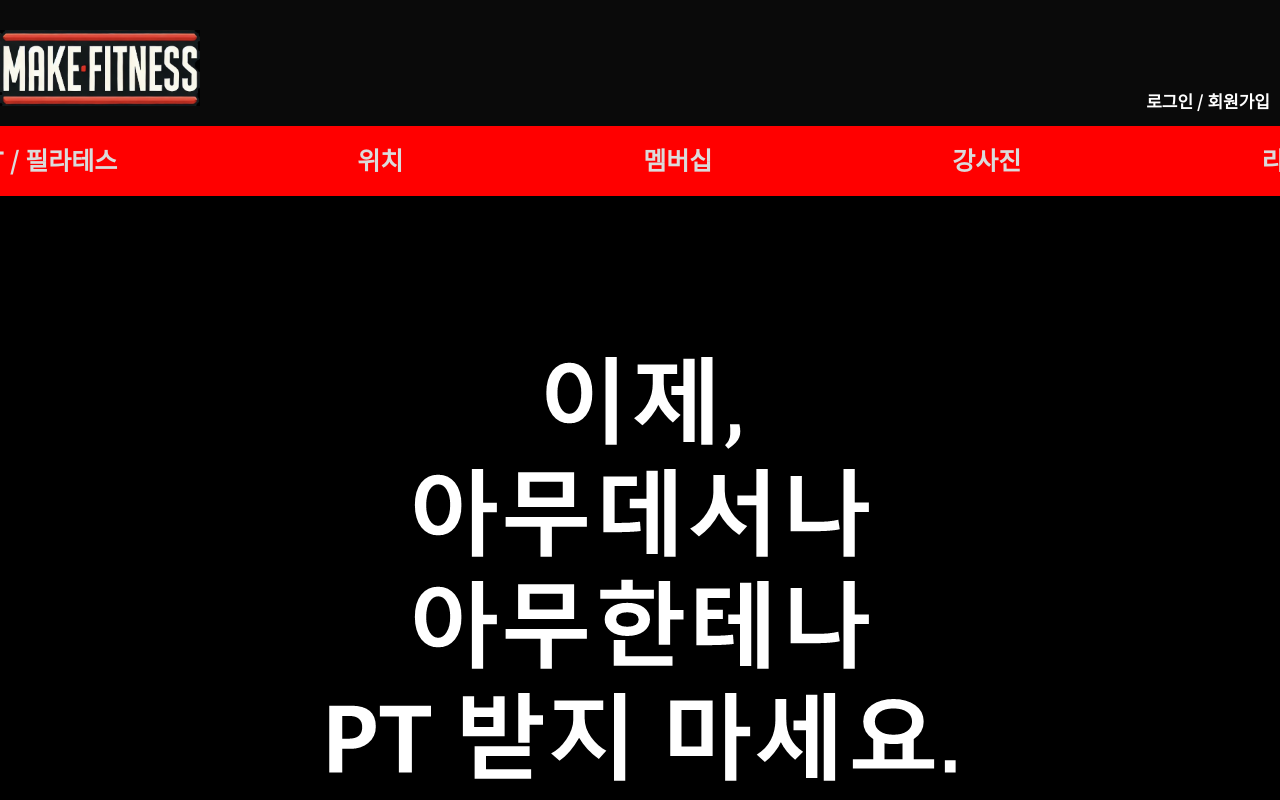
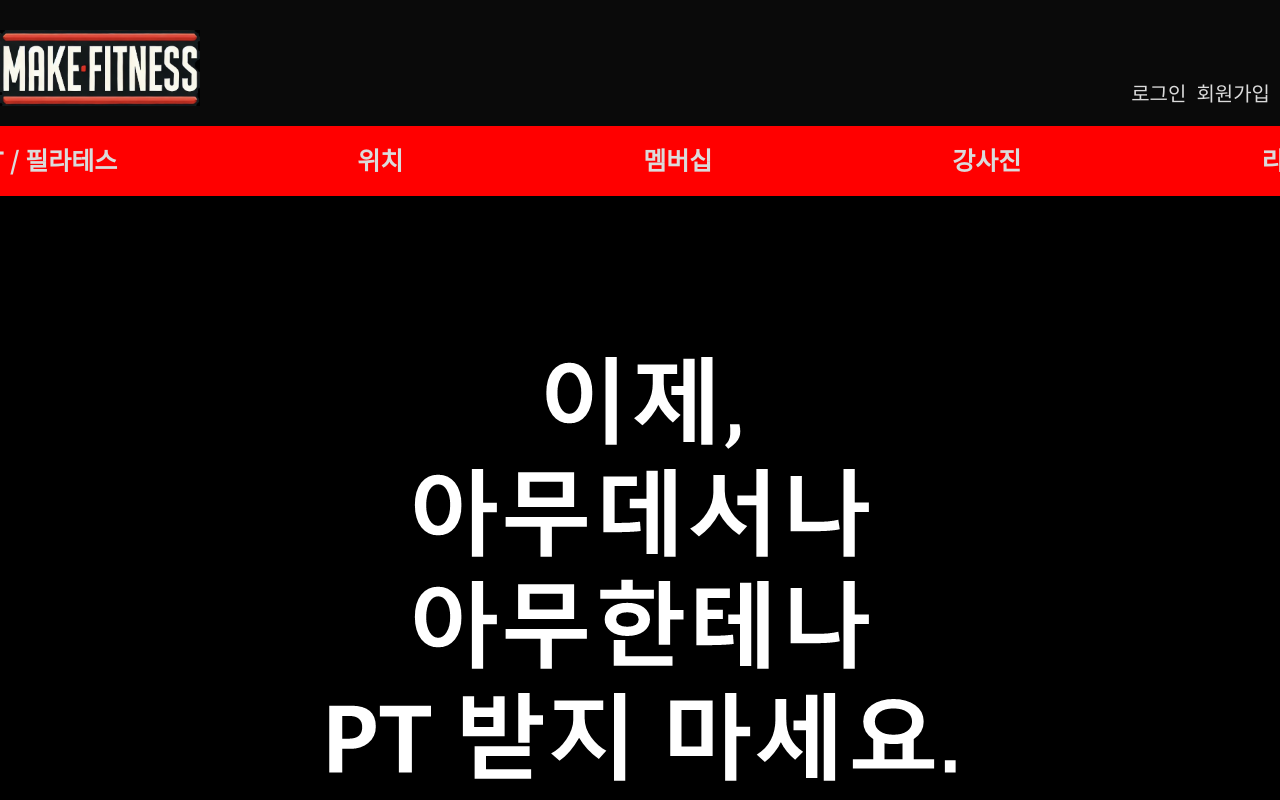
Before and after one commit to Make-Fitness/Make-Fitness-Front, a React (Vite) app: page / in a window 1280 px wide. Built offline with nearby package versions, Linux system fonts and the light colour scheme.

Commit message:
main page 로그인 로그아웃 완료

```diff
--- a/src/pages/MainPage/MainPage.jsx
+++ b/src/pages/MainPage/MainPage.jsx
@@ -1,15 +1,19 @@
 /**@jsxImportSource @emotion/react */
+import { useNavigate } from 'react-router-dom';
 import * as s from './style';
 import React from 'react';
 
 function MainPage(props) {
-
+  const navigate = useNavigate();
   return (
     <div css={s.root}>
       <div css={s.container}>
           <div css={s.header}>
             <div css={s.logo}><img src="/logo.png" alt="메인 로고" /></div>
-            <div css={s.auth}>로그인 / 회원가입</div>
+          <div css={s.signinbox}>
+            <span css={s.signin} onClick={() => navigate("/auth/signin")}>로그인</span>
+            <span css={s.signup} onClick={() => navigate("/auth/signup")}>회원가입</span>
+          </div>
           </div>
           <div css={s.navigation}>
             <ul>
--- a/src/pages/MainPage/style.js
+++ b/src/pages/MainPage/style.js
@@ -1,4 +1,5 @@
 import { css } from "@emotion/react";
+import { CiCompass1 } from "react-icons/ci";
 
 export const root = css`
 
@@ -39,6 +40,30 @@ export const logo = css`
   & > img {
     width: 20rem;
   }
+
+  &:hover {
+    cursor: pointer;
+  }
+`;
+
+export const signinbox = css`
+  display:flex;
+  justify-content: space-between;
+  margin-top: 4rem;
+`;
+
+export const signin = css`
+  padding-right: 1rem;
+  font-size: 2rem;
+
+  &:hover {
+    cursor: pointer;
+  }
+`;
+
+export const signup = css`
+  padding-right: 1rem;
+  font-size: 2rem;
 
   &:hover {
     cursor: pointer;
```
